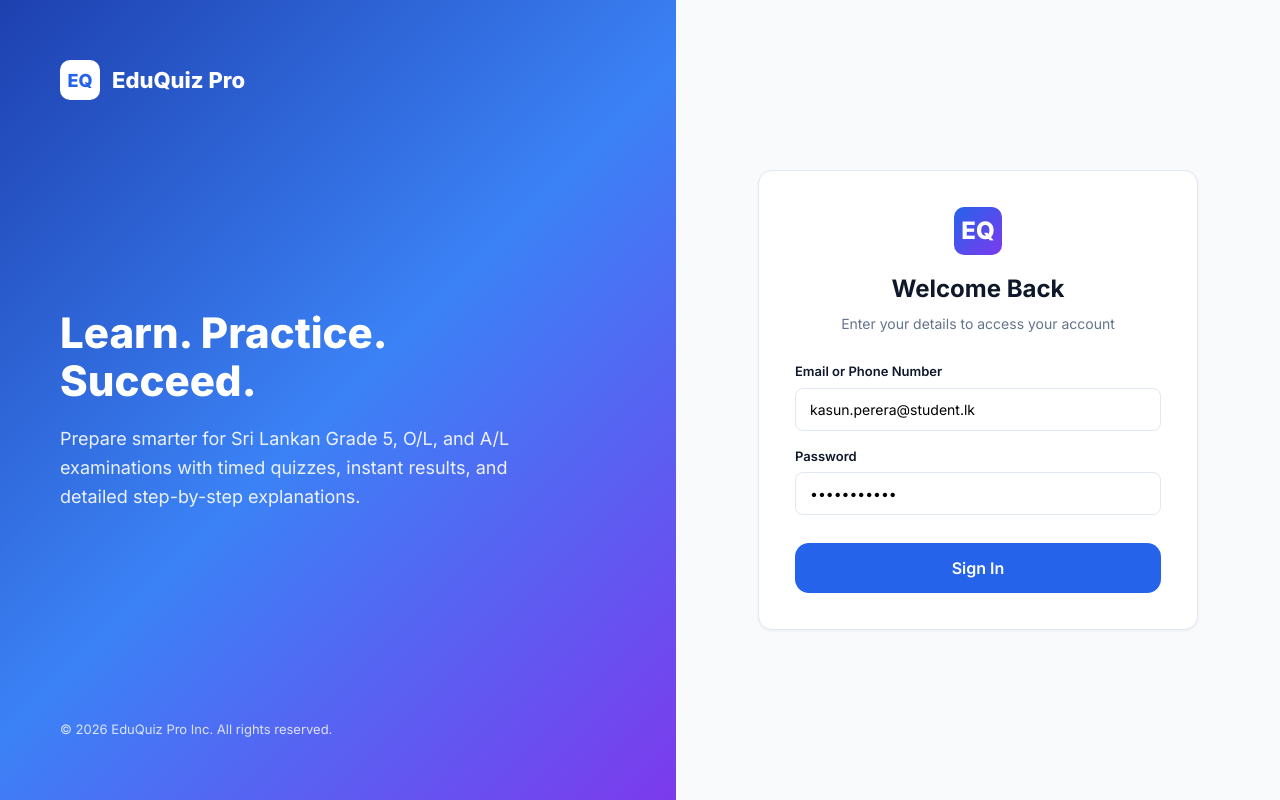
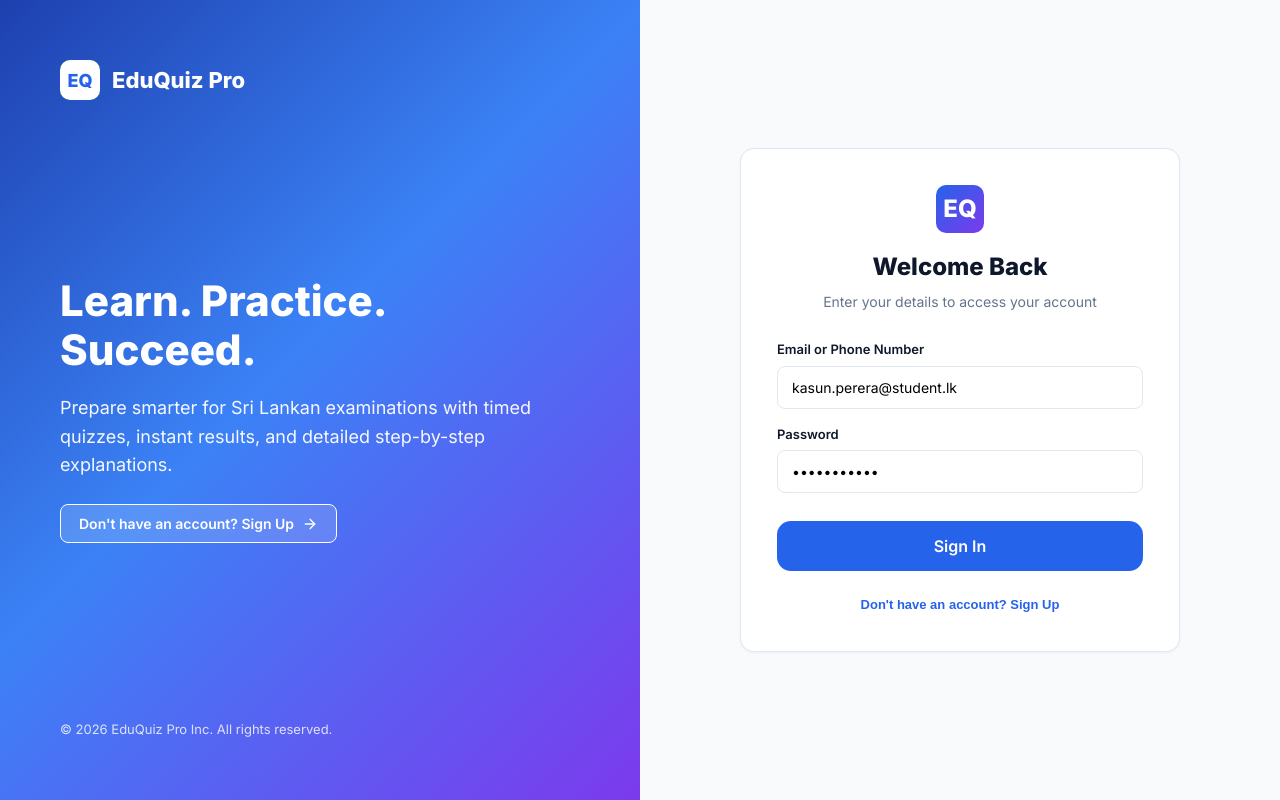
Before and after one commit to CASPIRE-Technologies/Quiz-Website-V2, a React (Vite) app in the folder frontend/: page /login in a window 1280 px wide. Built offline with nearby package versions, Linux system fonts and the light colour scheme.

Commit message:
feat: implement sliding split panel animation and liquid color splash on auth transition

```diff
--- a/frontend/src/index.css
+++ b/frontend/src/index.css
@@ -337,17 +337,73 @@ body {
   border-color: var(--color-primary);
 }
 
-/* Color Splash Animation Keyframes */
+/* Sliding Split Panel Auth Animation CSS */
+.auth-page-wrapper {
+  display: flex;
+  min-height: 100vh;
+  width: 100vw;
+  overflow: hidden;
+  position: relative;
+  background-color: var(--color-bg);
+}
+
+.auth-hero-panel {
+  position: absolute;
+  top: 0;
+  left: 0;
+  width: 50%;
+  height: 100%;
+  background: linear-gradient(135deg, #1E40AF 0%, #3B82F6 45%, #7C3AED 100%);
+  color: white;
+  padding: 60px;
+  display: flex;
+  flex-direction: column;
+  justify-content: space-between;
+  z-index: 10;
+  transition: transform 0.8s cubic-bezier(0.77, 0, 0.175, 1), background 0.8s ease;
+}
+
+.auth-hero-panel.active-signup {
+  transform: translateX(100%);
+  background: linear-gradient(135deg, #7C3AED 0%, #EC4899 55%, #2563EB 100%);
+}
+
+.auth-hero-panel.splashing-login {
+  width: 100%;
+  transform: translateX(0);
+  background: linear-gradient(135deg, #10B981 0%, #2563EB 50%, #7C3AED 100%);
+  animation: splashColorWave 1.2s infinite ease-in-out alternate;
+}
+
+.auth-form-panel {
+  position: absolute;
+  top: 0;
+  right: 0;
+  width: 50%;
+  height: 100%;
+  display: flex;
+  align-items: center;
+  justify-content: center;
+  padding: 32px;
+  z-index: 5;
+  transition: transform 0.8s cubic-bezier(0.77, 0, 0.175, 1);
+}
+
+.auth-form-panel.active-signup {
+  transform: translateX(-100%);
+}
+
+/* Color Splash Animations */
 @keyframes circleSplashExpand {
   0% {
     transform: scale(0);
-    opacity: 0.85;
+    opacity: 0.9;
   }
   50% {
     opacity: 1;
   }
   100% {
-    transform: scale(50);
+    transform: scale(60);
     opacity: 1;
   }
 }
@@ -356,24 +412,21 @@ body {
   0% {
     background: linear-gradient(135deg, #1E40AF 0%, #3B82F6 50%, #7C3AED 100%);
   }
-  33% {
-    background: linear-gradient(135deg, #7C3AED 0%, #EC4899 50%, #2563EB 100%);
-  }
-  66% {
-    background: linear-gradient(135deg, #10B981 0%, #2563EB 50%, #7C3AED 100%);
+  50% {
+    background: linear-gradient(135deg, #7C3AED 0%, #EC4899 50%, #10B981 100%);
   }
   100% {
-    background: linear-gradient(135deg, #1E40AF 0%, #3B82F6 50%, #7C3AED 100%);
+    background: linear-gradient(135deg, #2563EB 0%, #7C3AED 50%, #10B981 100%);
   }
 }
 
 @keyframes splashPopIn {
   0% {
-    transform: scale(0.6) translateY(20px);
+    transform: scale(0.5) translateY(30px);
     opacity: 0;
   }
   70% {
-    transform: scale(1.06) translateY(-4px);
+    transform: scale(1.08) translateY(-6px);
     opacity: 1;
   }
   100% {
@@ -399,4 +452,11 @@ body {
   .header-search-wrap {
     display: none !important;
   }
+  .auth-hero-panel {
+    display: none;
+  }
+  .auth-form-panel {
+    width: 100%;
+    transform: none !important;
+  }
 }
--- a/frontend/src/pages/AuthPage.jsx
+++ b/frontend/src/pages/AuthPage.jsx
@@ -1,37 +1,39 @@
 import React, { useState } from 'react';
 import { useNavigate } from 'react-router-dom';
 import { useAuth } from '../context/AuthContext';
-import { CheckCircle2, Sparkles } from 'lucide-react';
+import { CheckCircle2, Sparkles, ArrowRight } from 'lucide-react';
 
 export default function AuthPage() {
   const navigate = useNavigate();
   const { loginUser } = useAuth();
+
+  const [isSignUp, setIsSignUp] = useState(false);
+  const [name, setName] = useState('Kasun Perera');
   const [email, setEmail] = useState('kasun.perera@student.lk');
   const [password, setPassword] = useState('password123');
+  const [examLevel, setExamLevel] = useState('G.C.E. Ordinary Level (O/L)');
   const [isSplashing, setIsSplashing] = useState(false);
 
   const handleSubmit = (e) => {
     e.preventDefault();
     setIsSplashing(true);
 
-    // Trigger color splash animation for 900ms before navigating into dashboard
     setTimeout(() => {
       loginUser({
-        name: 'Kasun Perera',
+        name: isSignUp ? name : 'Kasun Perera',
         email,
         phone: '+94 77 123 4567',
         role: 'student',
-        examLevel: 'G.C.E. Ordinary Level (O/L)',
+        examLevel,
         school: 'Ananda College, Colombo'
       });
       navigate('/dashboard');
-    }, 900);
+    }, 950);
   };
 
   return (
-    <div style={{ display: 'flex', minHeight: '100vh', width: '100%', backgroundColor: 'var(--color-bg)', position: 'relative', overflow: 'hidden' }}>
-
-      {/* Dynamic Color Splash Expanding Ripple Overlay */}
+    <div className="auth-page-wrapper">
+      {/* Full-Screen Expanding Liquid Color Splash Overlay */}
       {isSplashing && (
         <div style={{
           position: 'fixed',
@@ -42,33 +44,33 @@ export default function AuthPage() {
           alignItems: 'center',
           justifyContent: 'center'
         }}>
-          {/* Radial Color Splash Bubble */}
+          {/* Expanding Radial Gradient Circle Ripple */}
           <div style={{
             position: 'absolute',
             width: '100px',
             height: '100px',
             borderRadius: '50%',
             background: 'radial-gradient(circle, #7C3AED 0%, #2563EB 40%, #10B981 70%, #EC4899 100%)',
-            animation: 'circleSplashExpand 0.9s cubic-bezier(0.4, 0, 0.2, 1) forwards',
-            boxShadow: '0 0 100px rgba(124, 58, 237, 0.8)'
+            animation: 'circleSplashExpand 0.95s cubic-bezier(0.4, 0, 0.2, 1) forwards',
+            boxShadow: '0 0 120px rgba(124, 58, 237, 0.9)'
           }} />
 
-          {/* Success Splash Card */}
+          {/* Success Glassmorphic Popup */}
           <div style={{
             position: 'relative',
             zIndex: 100,
             backgroundColor: 'rgba(255, 255, 255, 0.95)',
-            backdropFilter: 'blur(16px)',
-            padding: '32px 48px',
+            backdropFilter: 'blur(20px)',
+            padding: '36px 52px',
             borderRadius: '24px',
-            boxShadow: '0 20px 40px rgba(0, 0, 0, 0.2)',
+            boxShadow: '0 25px 50px -12px rgba(15, 23, 42, 0.25)',
             textAlign: 'center',
             animation: 'splashPopIn 0.5s cubic-bezier(0.34, 1.56, 0.64, 1) forwards',
             border: '2px solid rgba(255, 255, 255, 0.8)'
           }}>
             <div style={{
-              width: '64px',
-              height: '64px',
+              width: '68px',
+              height: '68px',
               borderRadius: '50%',
               backgroundColor: 'var(--color-success-light)',
               color: 'var(--color-success)',
@@ -76,59 +78,72 @@ export default function AuthPage() {
               alignItems: 'center',
               justifyContent: 'center',
               margin: '0 auto 16px auto',
-              boxShadow: '0 8px 16px rgba(22, 163, 74, 0.2)'
+              boxShadow: '0 8px 20px rgba(22, 163, 74, 0.25)'
             }}>
-              <CheckCircle2 size={36} />
+              <CheckCircle2 size={38} />
             </div>
-            <h2 style={{ fontSize: '24px', fontWeight: 800, color: 'var(--color-text-main)', marginBottom: '4px', display: 'flex', alignItems: 'center', justifyContent: 'center', gap: '8px' }}>
-              Welcome Back! <Sparkles size={22} color="#F59E0B" />
+            <h2 style={{ fontSize: '26px', fontWeight: 800, color: 'var(--color-text-main)', marginBottom: '4px', display: 'flex', alignItems: 'center', justifyContent: 'center', gap: '8px' }}>
+              {isSignUp ? 'Account Created!' : 'Welcome Back!'} <Sparkles size={24} color="#F59E0B" />
             </h2>
             <p style={{ fontSize: '14px', color: 'var(--color-text-muted)', fontWeight: 500 }}>
-              Authenticating Kasun Perera...
+              Authenticating {isSignUp ? name : 'Kasun Perera'}...
             </p>
           </div>
         </div>
       )}
 
-      {/* Desktop Left Hero Banner with Shifting Liquid Color Wave */}
-      <div style={{
-        flex: 1,
-        background: isSplashing
-          ? 'linear-gradient(135deg, #7C3AED 0%, #EC4899 50%, #2563EB 100%)'
-          : 'linear-gradient(135deg, #1E40AF 0%, #3B82F6 50%, #7C3AED 100%)',
-        animation: isSplashing ? 'splashColorWave 0.8s ease-in-out infinite alternate' : 'none',
-        transition: 'background 0.5s ease',
-        color: 'white',
-        padding: '60px',
-        display: 'flex',
-        flexDirection: 'column',
-        justifyContent: 'space-between',
-        position: 'relative'
-      }}>
+      {/* Sliding Colored Hero Panel (Swaps positions left <-> right) */}
+      <div className={`auth-hero-panel ${isSignUp ? 'active-signup' : ''} ${isSplashing ? 'splashing-login' : ''}`}>
         <div style={{ display: 'flex', alignItems: 'center', gap: '12px' }}>
           <div className="logo-badge" style={{ background: 'white', color: 'var(--color-primary)' }}>EQ</div>
           <span style={{ fontSize: '22px', fontWeight: 800 }}>EduQuiz Pro</span>
         </div>
+
         <div>
-          <h1 style={{ fontSize: '42px', fontWeight: 800, lineHeight: 1.15, marginBottom: '20px' }}>Learn. Practice.<br />Succeed.</h1>
-          <p style={{ fontSize: '18px', opacity: 0.9, lineHeight: 1.6, maxWidth: '520px' }}>Prepare smarter for Sri Lankan Grade 5, O/L, and A/L examinations with timed quizzes, instant results, and detailed step-by-step explanations.</p>
+          <h1 style={{ fontSize: '42px', fontWeight: 800, lineHeight: 1.15, marginBottom: '20px' }}>
+            {isSignUp ? 'Join Thousands of Sri Lankan Scholars.' : 'Learn. Practice.\nSucceed.'}
+          </h1>
+          <p style={{ fontSize: '18px', opacity: 0.95, lineHeight: 1.6, maxWidth: '520px' }}>
+            {isSignUp
+              ? 'Create your free account today to access Grade 5, O/L, and A/L model examination papers with live timed feedback.'
+              : 'Prepare smarter for Sri Lankan examinations with timed quizzes, instant results, and detailed step-by-step explanations.'}
+          </p>
+          <button
+            onClick={() => setIsSignUp(!isSignUp)}
+            className="btn btn-outline"
+            style={{ marginTop: '24px', borderColor: 'white', color: 'white', background: 'rgba(255, 255, 255, 0.15)', backdropFilter: 'blur(10px)' }}
+          >
+            {isSignUp ? 'Already have an account? Sign In' : "Don't have an account? Sign Up"} <ArrowRight size={16} />
+          </button>
         </div>
+
         <div style={{ fontSize: '13px', opacity: 0.8 }}>© 2026 EduQuiz Pro Inc. All rights reserved.</div>
       </div>
 
-      {/* Right Login Card */}
-      <div style={{ flex: 1, display: 'flex', alignItems: 'center', justifyContent: 'center', padding: '24px' }}>
-        <div className="card" style={{ maxWidth: '440px', width: '100%', padding: '36px', opacity: isSplashing ? 0.4 : 1, transition: 'opacity 0.3s ease' }}>
+      {/* Sliding Form Container Panel (Swaps positions right <-> left) */}
+      <div className={`auth-form-panel ${isSignUp ? 'active-signup' : ''}`}>
+        <div className="card" style={{ maxWidth: '440px', width: '100%', padding: '36px', opacity: isSplashing ? 0.3 : 1, transition: 'opacity 0.3s ease' }}>
           <div style={{ textAlign: 'center', marginBottom: '28px' }}>
             <div className="logo-badge" style={{ margin: '0 auto 16px auto', width: '48px', height: '48px', fontSize: '24px' }}>EQ</div>
-            <h2 style={{ fontSize: '24px', fontWeight: 700, marginBottom: '6px' }}>Welcome Back</h2>
-            <p style={{ fontSize: '14px', color: 'var(--color-text-muted)' }}>Enter your details to access your account</p>
+            <h2 style={{ fontSize: '24px', fontWeight: 800, marginBottom: '6px' }}>
+              {isSignUp ? 'Create Student Account' : 'Welcome Back'}
+            </h2>
+            <p style={{ fontSize: '14px', color: 'var(--color-text-muted)' }}>
+              {isSignUp ? 'Enter your details to register on EduQuiz Pro' : 'Enter your details to access your account'}
+            </p>
           </div>
 
           <form onSubmit={handleSubmit}>
+            {isSignUp && (
+              <div className="form-group">
+                <label className="form-label">Full Student Name</label>
+                <input type="text" className="form-input" value={name} onChange={(e) => setName(e.target.value)} placeholder="e.g. Kasun Perera" required disabled={isSplashing} />
+              </div>
+            )}
+
             <div className="form-group">
               <label className="form-label">Email or Phone Number</label>
-              <input type="text" className="form-input" value={email} onChange={(e) => setEmail(e.target.value)} required disabled={isSplashing} />
+              <input type="text" className="form-input" value={email} onChange={(e) => setEmail(e.target.value)} placeholder="student@school.lk" required disabled={isSplashing} />
             </div>
 
             <div className="form-group">
@@ -136,15 +151,36 @@ export default function AuthPage() {
               <input type="password" className="form-input" value={password} onChange={(e) => setPassword(e.target.value)} required disabled={isSplashing} />
             </div>
 
+            {isSignUp && (
+              <div className="form-group">
+                <label className="form-label">Target Examination Level</label>
+                <select className="form-input" value={examLevel} onChange={(e) => setExamLevel(e.target.value)}>
+                  <option value="G.C.E. Ordinary Level (O/L)">G.C.E. Ordinary Level (O/L)</option>
+                  <option value="G.C.E. Advanced Level (A/L)">G.C.E. Advanced Level (A/L)</option>
+                  <option value="Grade 5 Scholarship">Grade 5 Scholarship</option>
+                </select>
+              </div>
+            )}
+
             <button
               type="submit"
               className="btn btn-primary btn-block btn-lg"
               style={{ marginTop: '12px', overflow: 'hidden', position: 'relative' }}
               disabled={isSplashing}
             >
-              {isSplashing ? 'Signing In...' : 'Sign In'}
+              {isSplashing ? 'Authenticating...' : (isSignUp ? 'Create Account & Sign In' : 'Sign In')}
             </button>
           </form>
+
+          <div style={{ textAlign: 'center', marginTop: '20px' }}>
+            <button
+              type="button"
+              onClick={() => setIsSignUp(!isSignUp)}
+              style={{ border: 'none', background: 'transparent', color: 'var(--color-primary)', fontWeight: 600, fontSize: '13px', cursor: 'pointer' }}
+            >
+              {isSignUp ? 'Already have an account? Sign In' : "Don't have an account? Sign Up"}
+            </button>
+          </div>
         </div>
       </div>
     </div>
```
